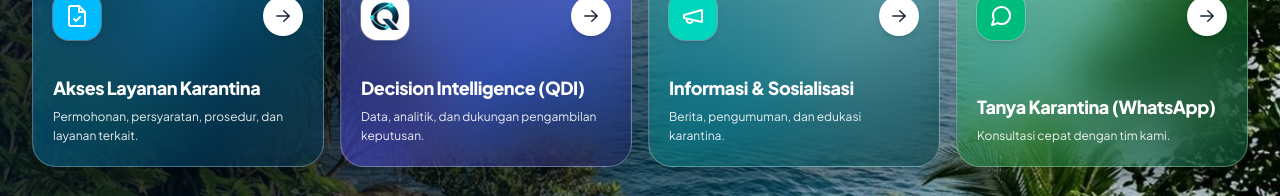
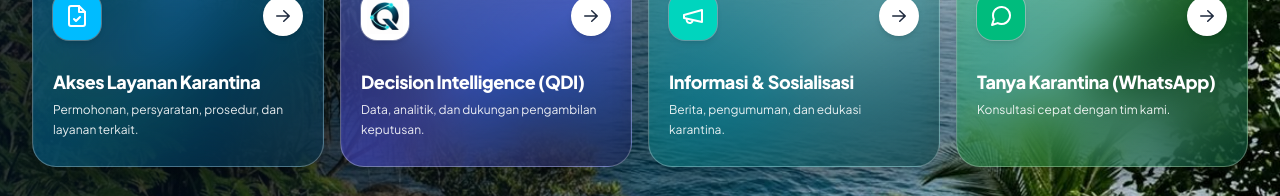
Before and after one commit to forceqeko/PortalLayanan, a React (Vite) app: page / in a window 1280 px wide. Shown: the part 398-594 px from the top of the page. Built offline with nearby package versions, Linux system fonts and the light colour scheme; no server answers.

Commit message:
style(ui): align heading and description baselines across all 4 gateway cards

```diff
--- a/src/pages/Landing.tsx
+++ b/src/pages/Landing.tsx
@@ -368,11 +368,11 @@ export function LandingPage() {
               </span>
             </div>
 
-            <div className="hidden lg:mt-4 lg:block">
+            <div className="hidden lg:mt-4 lg:flex lg:min-h-[76px] lg:flex-col lg:justify-start">
               <h2 className="text-lg leading-snug font-extrabold tracking-tight text-white">
                 {SERVICE_TARGETS.ptk.label}
               </h2>
-              <p className="mt-1.5 text-xs leading-relaxed text-white/90">
+              <p className="mt-1.5 min-h-[2.5rem] text-xs leading-relaxed text-white/90">
                 {SERVICE_TARGETS.ptk.shortDescription}
               </p>
             </div>
@@ -440,11 +440,11 @@ export function LandingPage() {
               </span>
             </div>
 
-            <div className="hidden lg:mt-4 lg:block">
+            <div className="hidden lg:mt-4 lg:flex lg:min-h-[76px] lg:flex-col lg:justify-start">
               <h2 className="text-lg leading-snug font-extrabold tracking-tight text-white">
                 {SERVICE_TARGETS.qdi.label}
               </h2>
-              <p className="mt-1.5 text-xs leading-relaxed text-white/90">
+              <p className="mt-1.5 min-h-[2.5rem] text-xs leading-relaxed text-white/90">
                 {SERVICE_TARGETS.qdi.shortDescription}
               </p>
             </div>
@@ -516,11 +516,11 @@ export function LandingPage() {
               </span>
             </div>
 
-            <div className="hidden lg:mt-4 lg:block">
+            <div className="hidden lg:mt-4 lg:flex lg:min-h-[76px] lg:flex-col lg:justify-start">
               <h2 className="text-lg leading-snug font-extrabold tracking-tight text-white">
                 {SERVICE_TARGETS.info.label}
               </h2>
-              <p className="mt-1.5 text-xs leading-relaxed text-white/90">
+              <p className="mt-1.5 min-h-[2.5rem] text-xs leading-relaxed text-white/90">
                 {SERVICE_TARGETS.info.shortDescription}
               </p>
             </div>
@@ -593,11 +593,11 @@ export function LandingPage() {
               </span>
             </div>
 
-            <div className="hidden lg:mt-4 lg:block">
+            <div className="hidden lg:mt-4 lg:flex lg:min-h-[76px] lg:flex-col lg:justify-start">
               <h2 className="text-lg leading-snug font-extrabold tracking-tight text-white">
                 {SERVICE_TARGETS.whatsapp.label}
               </h2>
-              <p className="mt-1.5 text-xs leading-relaxed text-white/90">
+              <p className="mt-1.5 min-h-[2.5rem] text-xs leading-relaxed text-white/90">
                 {SERVICE_TARGETS.whatsapp.shortDescription}
               </p>
             </div>
```
Also changed, not shown: 1 other file (tests, documents, lock files or other folders).
